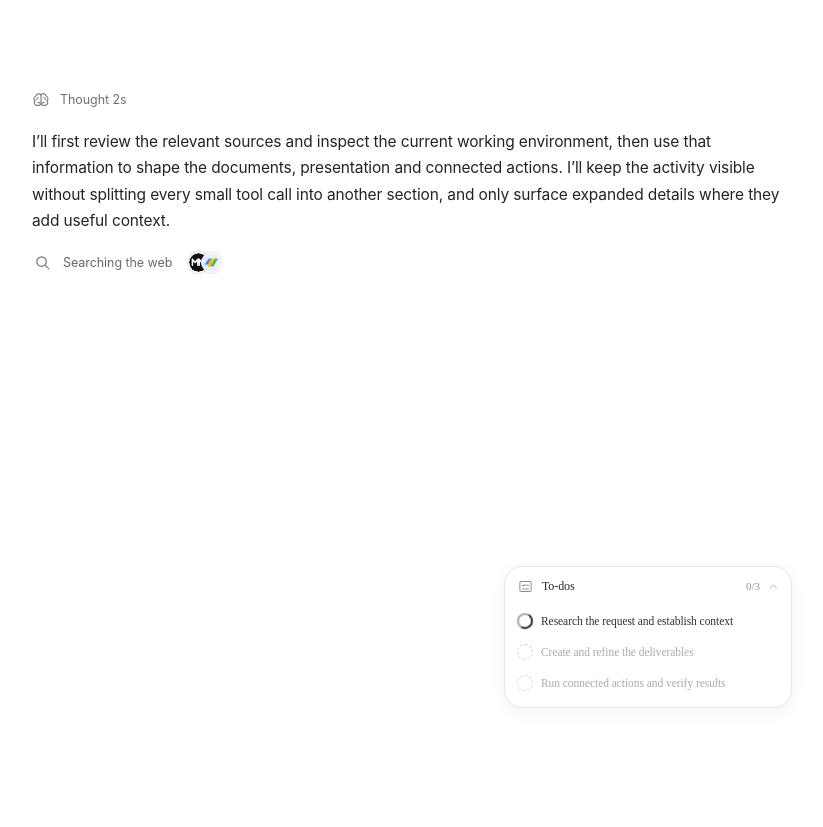
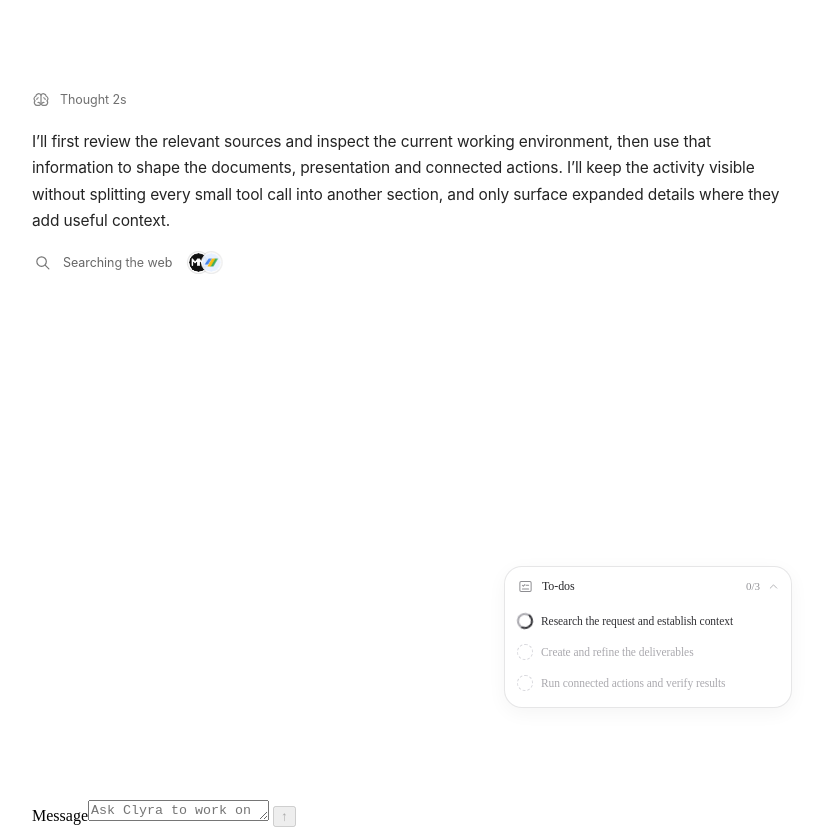
Before and after one commit to lukesimpson01/clyra-agent-ui-demo, a website: page index.html in a window 1280 px wide. Shown: the whole page, without its empty margins (228-1051 px from the left). Before the commit the page ends 800 px from the top, so only its background shows below. Drawn offline with Linux system fonts and the light colour scheme.

Commit message:
Refine Clyra editor, terminal and integration guidance

```diff
--- a/index.html
+++ b/index.html
@@ -11,7 +11,9 @@
 <div class="c-workspace">
 <main class="conversation-content" id="conversationViewport" aria-label="Demonstration chat conversation">
   <div class="c-lane" id="conversationLane">
-    <!-- DESIGN REFERENCE ONLY: no fake user bubble or composer.
+    <div id="demoUserMessage" class="c-demo-user-message"></div>
+    <div id="demoUserMessage" class="c-demo-user-message"></div>
+    <!-- DESIGN REFERENCE ONLY: the demo composer is outside the assistant response.
          The host application supplies and preserves all user/assistant message wrappers,
          message positioning, scroll ownership, streaming architecture and transitions.
          This fixture isolates assistant response and agent tool/activity rendering. -->
@@ -26,6 +28,10 @@
     <div id="planMount"></div>
   </div>
 </aside>
+<form id="demoComposer" class="c-demo-composer" aria-label="Demo message input">
+  <label class="c-demo-input-wrap"><span class="sr-only">Message</span><textarea id="demoInput" rows="1" placeholder="Ask Clyra to work on something…" aria-label="Message"></textarea></label>
+  <button id="demoSend" class="c-demo-send" type="submit" aria-label="Send message" disabled>↑</button>
+</form>
 <button type="button" class="c-plan-close" id="planClose" hidden aria-label="Close plan">×</button>
 <button type="button" class="c-plan-fab" id="planToggle" aria-label="Show task plan" aria-expanded="false">☷ <span>Plan</span></button>
 <div class="c-plan-scrim" id="planScrim" aria-hidden="true"></div>
```
